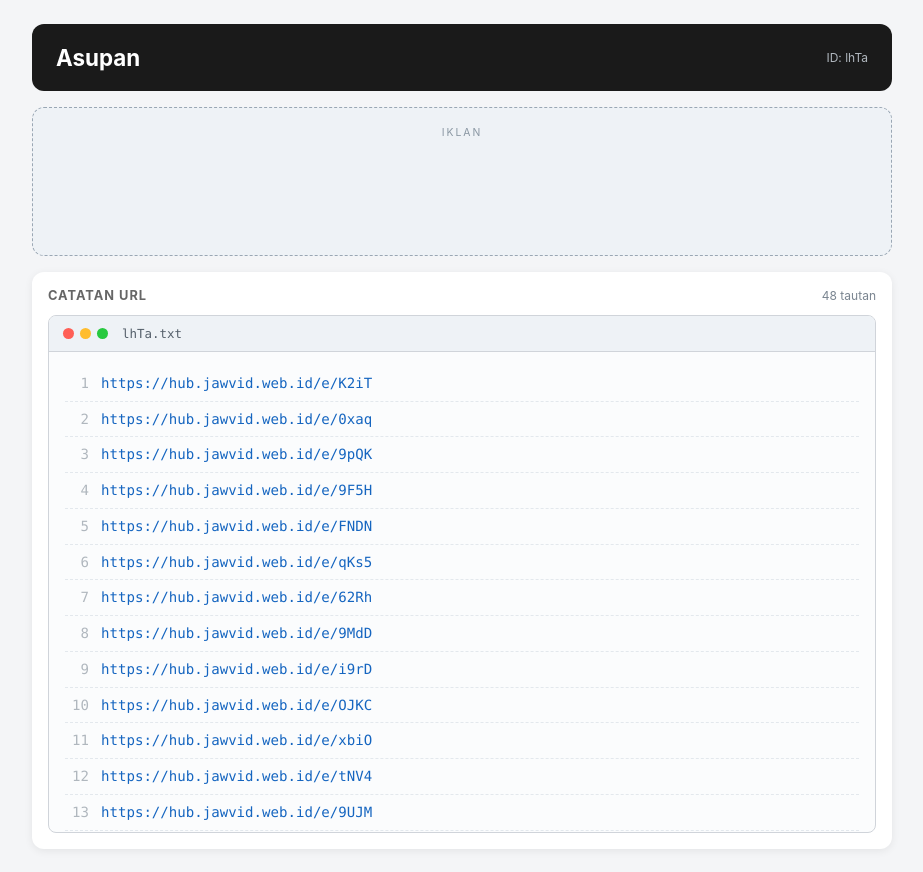
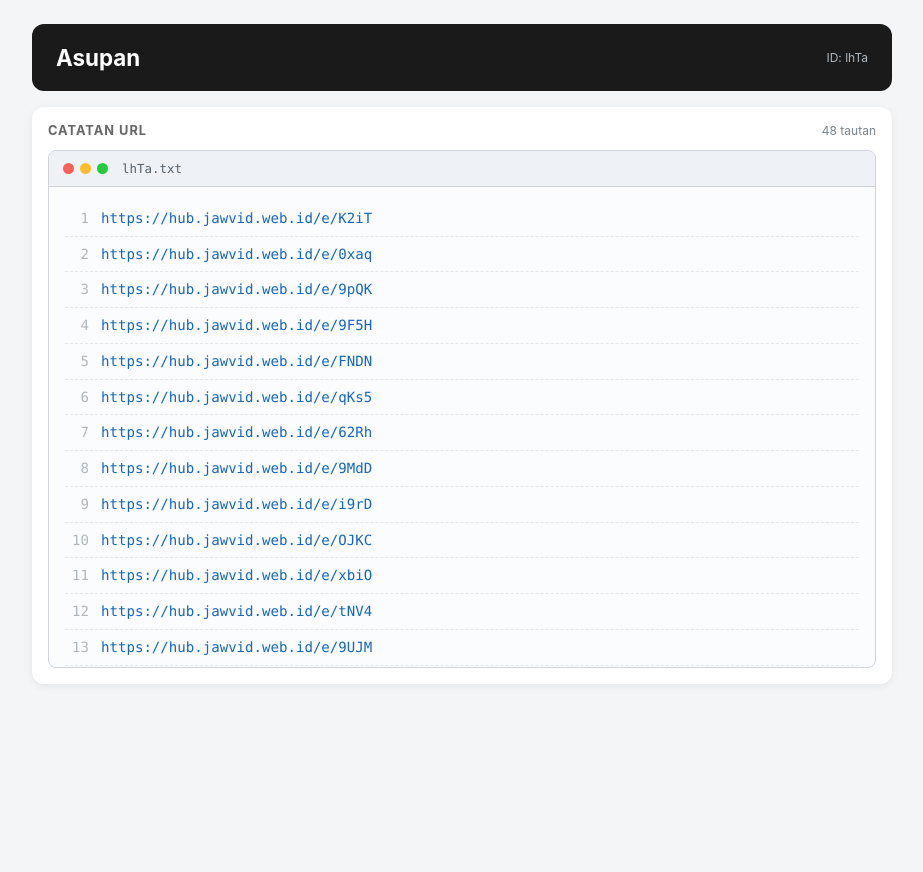
Before and after one commit to lanalio8944-cloud/hubpakpol, a Next.js app: page /f/lhTa in a window 1280 px wide. Shown: the whole page, without its empty margins (178-1101 px from the left). After the commit the page ends 800 px from the top, so only its background shows below. Built offline with nearby package versions, Linux system fonts and the light colour scheme.

Commit message:
Remove ad placement from page and styles

```diff
--- a/app/f/[id]/page.tsx
+++ b/app/f/[id]/page.tsx
@@ -2,7 +2,6 @@ import { notFound } from "next/navigation";
 import type { Metadata } from "next";
 import { getEntryById, normalizeUrl, getAllIds } from "@/lib/urls";
 import NotepadView from "@/components/NotepadView";
-import AdSlot from "@/components/AdSlot";
 
 interface PageProps {
   params: Promise<{ id: string }>;
@@ -41,8 +40,6 @@ export default async function Page({ params }: PageProps) {
         </div>
       </header>
 
-      <AdSlot />
-
       <NotepadView id={entry.id} urls={urls} />
     </main>
   );
--- a/app/globals.css
+++ b/app/globals.css
@@ -109,25 +109,4 @@ header h1 { font-size: 1.4rem; font-weight: 700; }
 }
 .url-link:hover { text-decoration: underline; }
 
-.ad-slot {
-  background: #eef2f6;
-  border: 1px dashed #9aa7b4;
-  border-radius: 12px;
-  padding: 18px;
-  text-align: center;
-  color: #55606b;
-  font-size: 0.85rem;
-}
-.ad-slot .ad-label {
-  font-size: 0.65rem;
-  text-transform: uppercase;
-  letter-spacing: 2px;
-  color: #8a97a3;
-  margin-bottom: 8px;
-}
-.ad-slot .ad-inner {
-  min-height: 90px;
-  width: 100%;
-}
-
 .hint { font-size: 0.8rem; color: #7a8590; line-height: 1.5; }
```
